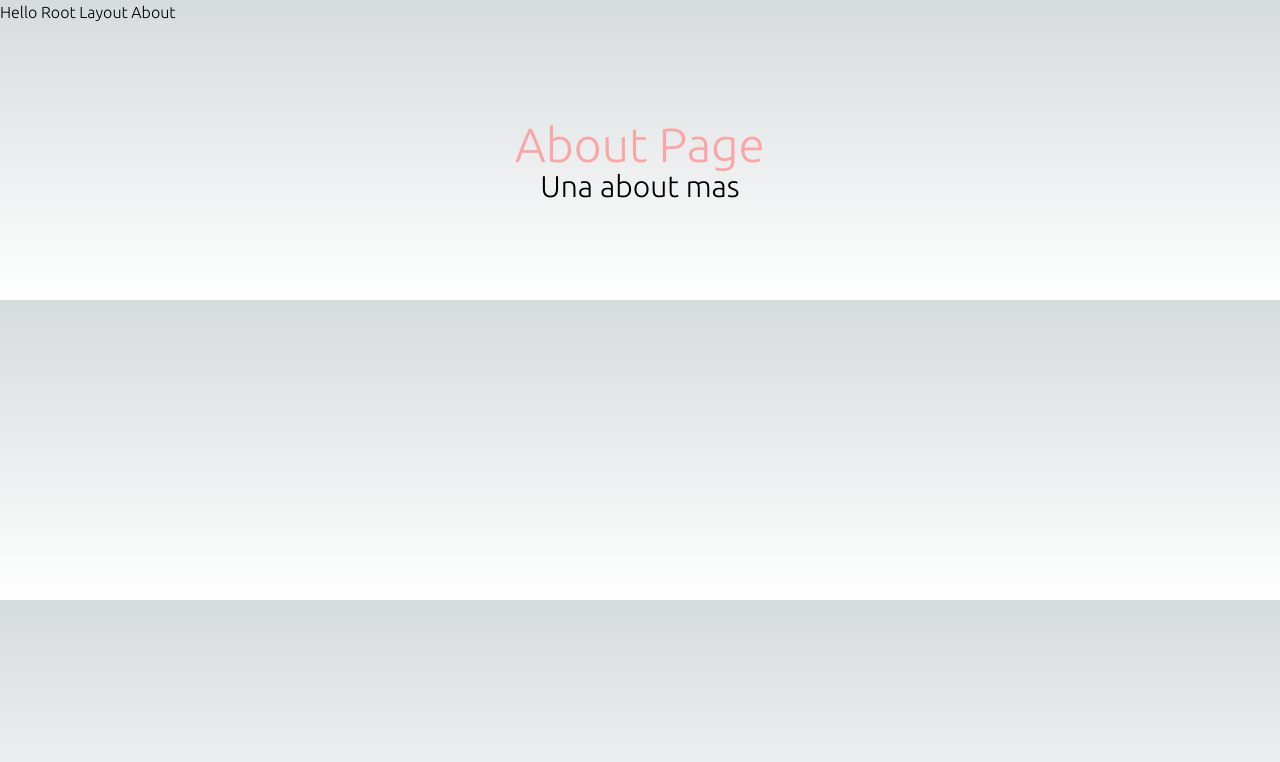
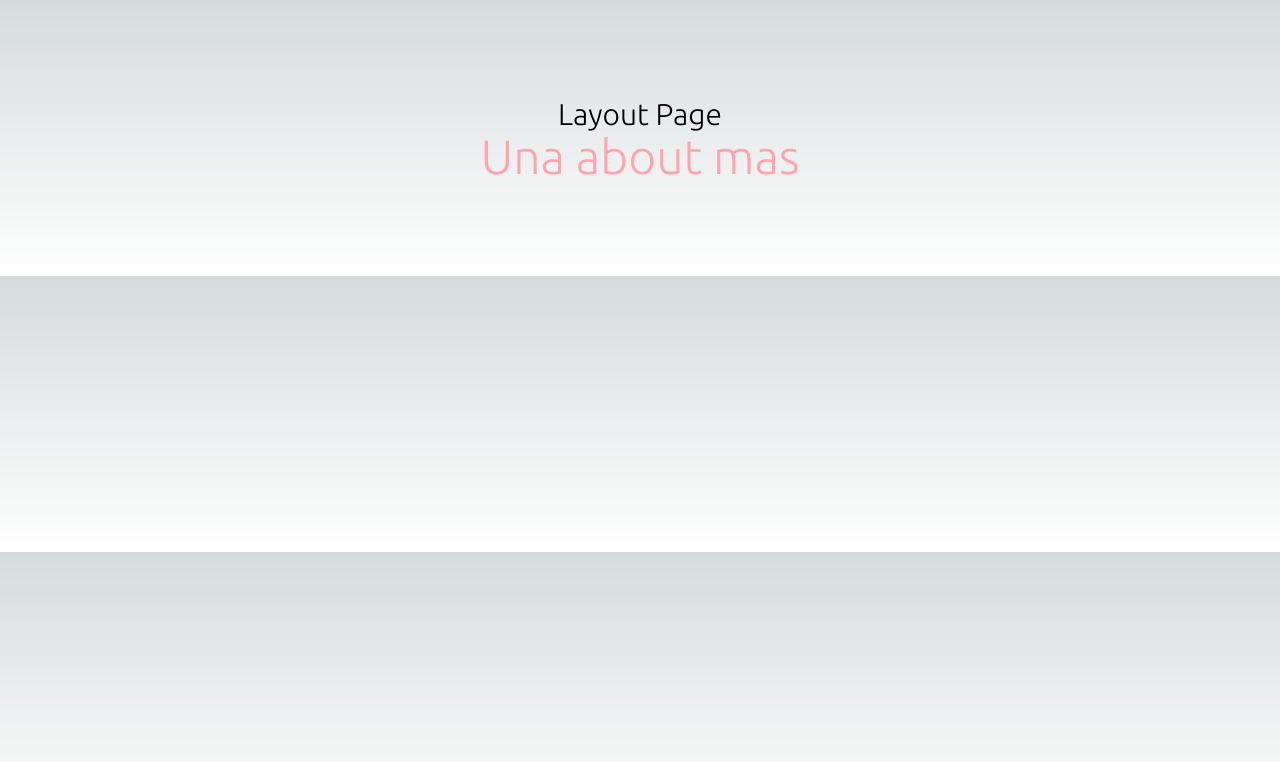
Before and after one commit to MrJark/nextjs-handOn, a Next.js app in the folder devtalles_/01-first-steps/: page /about in a window 1280 px wide. Shown: the top 762 px of the page. Built offline with nearby package versions, Linux system fonts and the light colour scheme.

Commit message:
react components

```diff
--- a/devtalles_/01-first-steps/app/(general)/about/page.tsx
+++ b/devtalles_/01-first-steps/app/(general)/about/page.tsx
@@ -10,10 +10,7 @@ export const metadata: Metadata = {
 export default function About () {
   return (
     <>
-      <main className="flex flex-col items-center p-24">
-        <h1 className=" text-5xl text-red-300">About Page</h1>
-        <span className=" text-3xl">Una about mas</span>
-      </main>
+      <h1 className=" text-rose-300 text-5xl">Una about mas</h1>
     </>
   )
 }
--- a/devtalles_/01-first-steps/app/(general)/layout.tsx
+++ b/devtalles_/01-first-steps/app/(general)/layout.tsx
@@ -5,9 +5,9 @@ export default function AboutLayout({
  children: React.ReactNode;
 }) {
   return (
-    <div>
-      <h1>Hello Root Layout About</h1>
+    <main className="flex flex-col items-center p-24">
+        <span className=" text-3xl">Layout Page</span>
       { children } {/* si no ponnes el children, no se renderizará el page, solo el laypout ya que este ese el HOC más alto de esta ruta */}
-    </div>
+      </main>
   );
 }
--- /dev/null
+++ b/devtalles_/01-first-steps/components/navbar/Navbar.tsx
@@ -0,0 +1,10 @@
+
+
+
+export const Navbar = () => {
+  return (
+    <nav className=" flex bg-slate-800 bg-opacity-30 p-2 m-2 rounded">
+        <span>Home</span>
+    </nav>
+  )
+}
```
Also changed, not shown: 1 other file (tests, documents, lock files or other folders).
